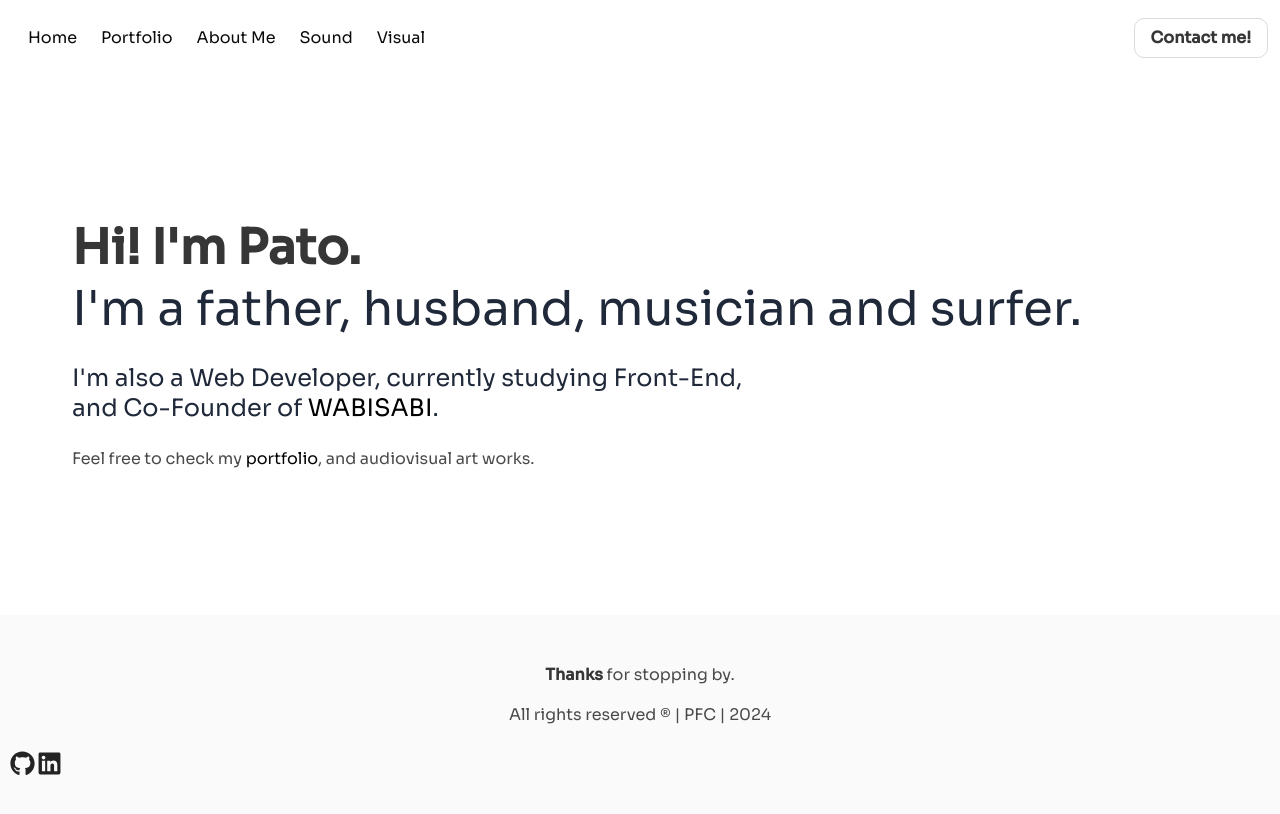
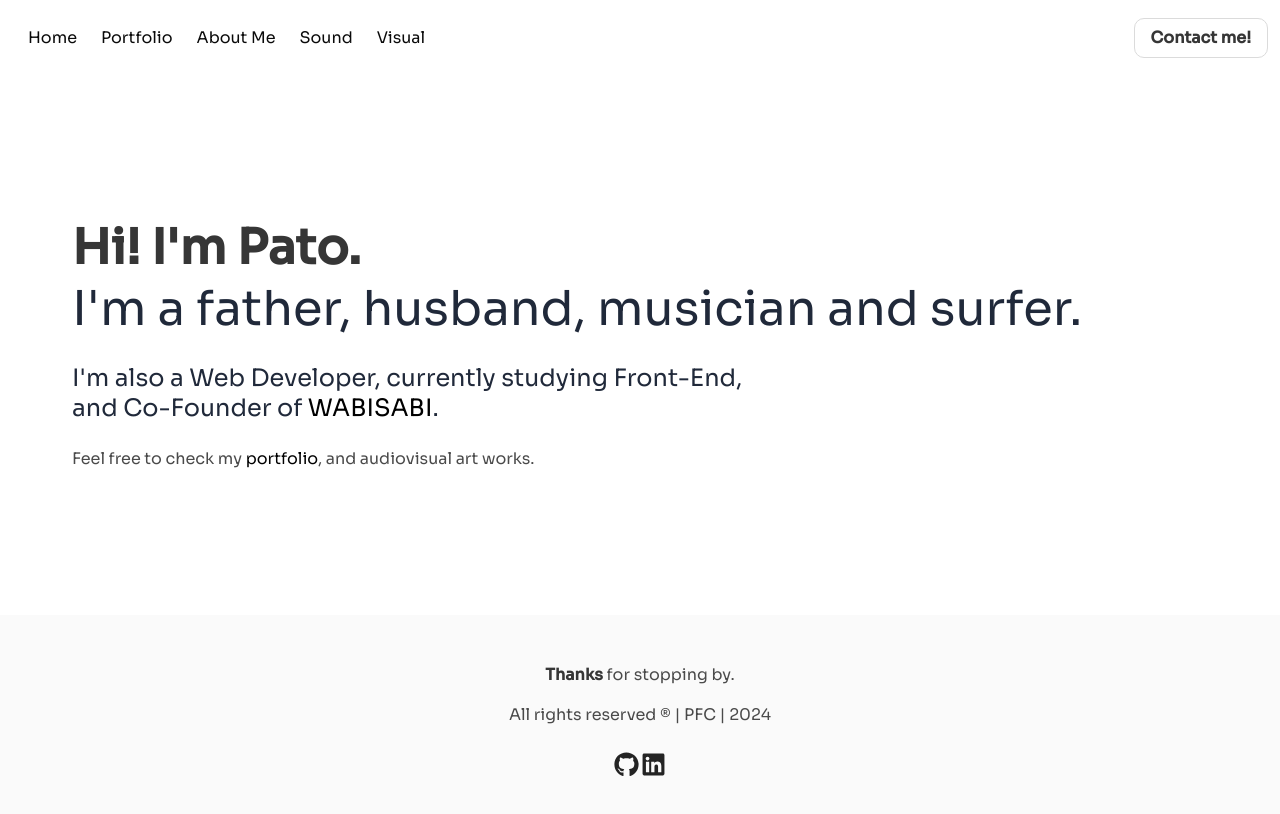
Before and after one commit to elpatoenlasolas/newPortfolio, a React (Create React App) app: page / in a window 1280 px wide. Shown: the top 814 px of the page. Built offline with nearby package versions, Linux system fonts and the light colour scheme; a small style sheet from the web is missing.

Commit message:
Update Footer.jsx

```diff
--- a/src/components/Footer/Footer.jsx
+++ b/src/components/Footer/Footer.jsx
@@ -9,7 +9,7 @@ function Footer() {
                 <p><strong>Thanks</strong> for stopping by.</p>
                 <p>All rights reserved ® | PFC | 2024</p>
             </div>
-            <div className="icon has-text-centered">
+            <div className="has-text-centered">
                     <Link to="https://github.com/elpatoenlasolas" alt="link to github" target="_blank"><FaGithub className="fa-icon" /></Link>
                     <Link to="https://linkedin.com/in/patricio-funes-cardoso" alt="link to linkedin" target="_blank"><FaLinkedin className="fa-icon" /></Link>
             </div>
```
